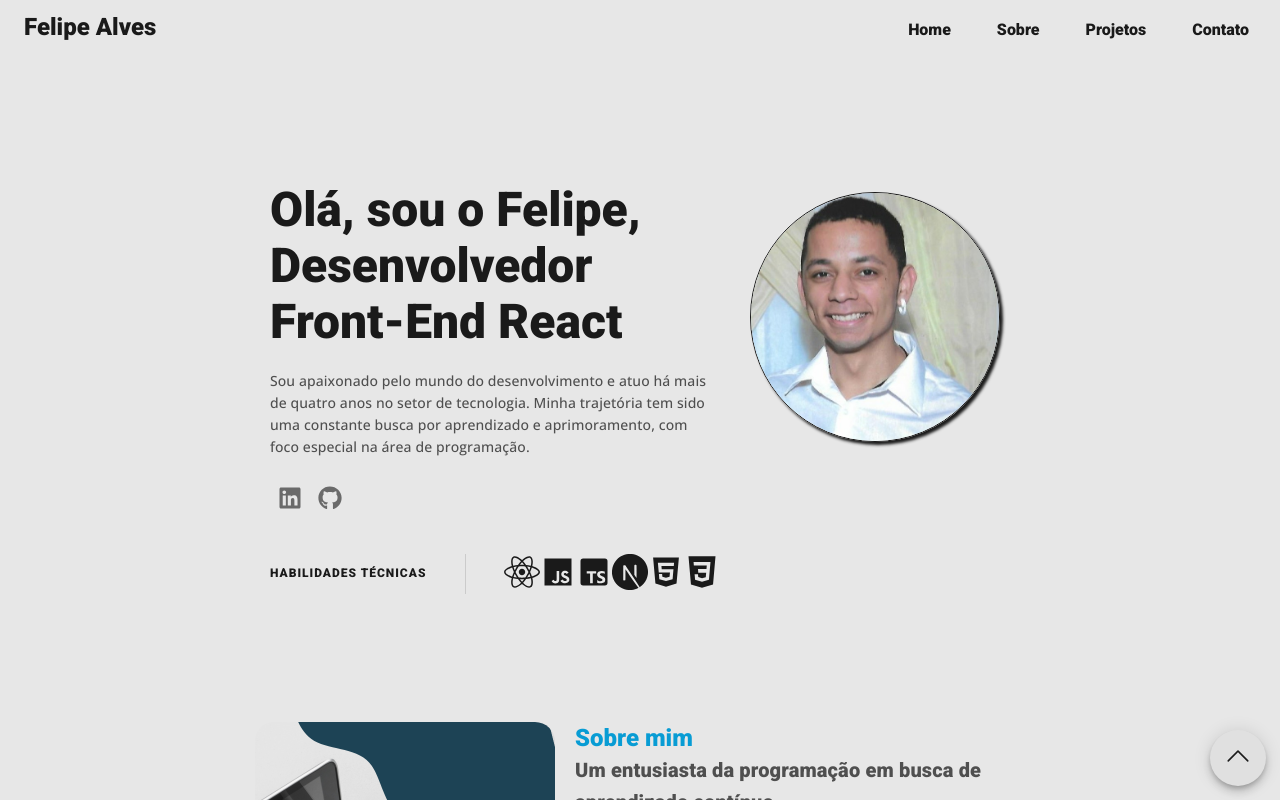
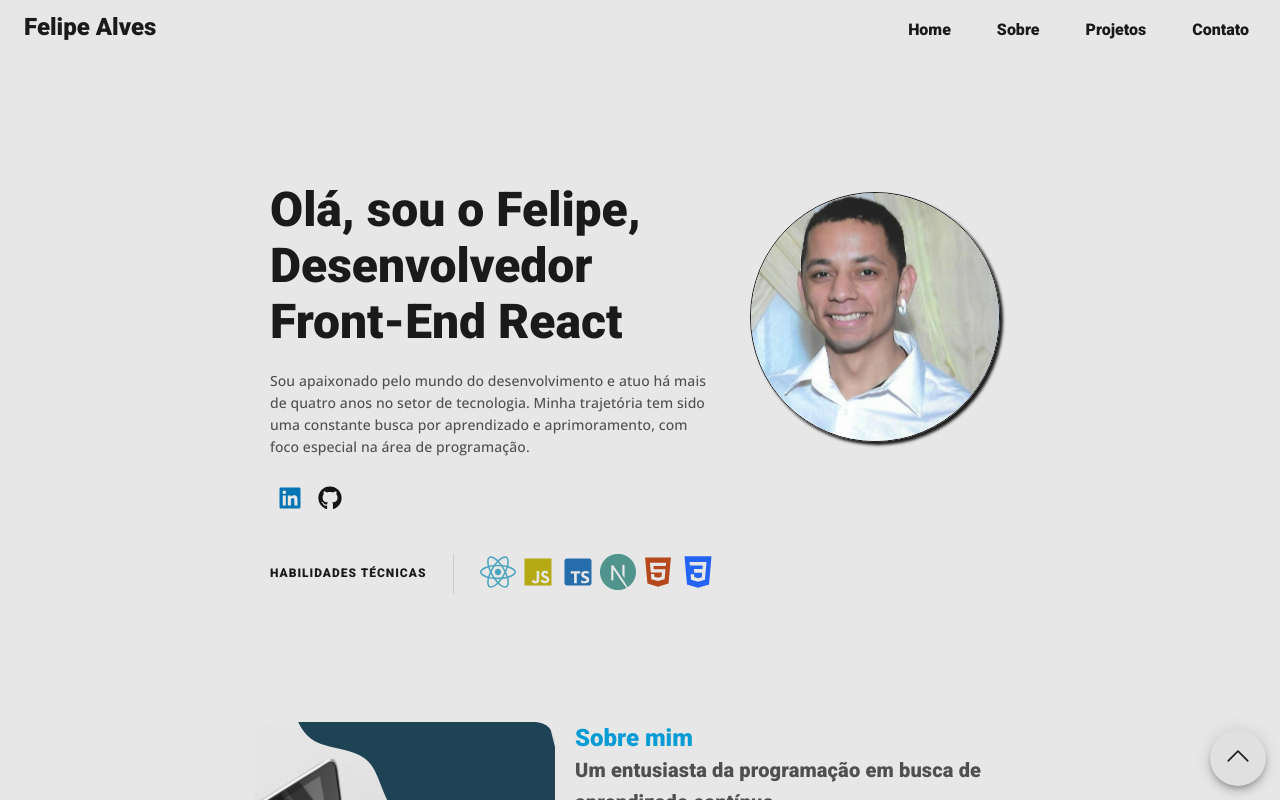
Before and after one commit to Felipe-alv-es/site-portifolio, a React (Create React App) app: page / in a window 1280 px wide. Shown: the top 800 px of the page. Built offline with nearby package versions, Linux system fonts and the light colour scheme.

Commit message:
chore(Home): added collors to icons in homePage

```diff
--- a/src/components/Contact/Contact.js
+++ b/src/components/Contact/Contact.js
@@ -24,7 +24,7 @@ export const Contact = () => {
         }}
       >
         <Box>
-          <Typography fontFamily={"roboto"} variant="h7">
+          <Typography fontFamily={"roboto"} variant="h7" color={"#089cd4"}>
             Cidade
           </Typography>
           <Typography
@@ -36,7 +36,7 @@ export const Contact = () => {
           </Typography>
         </Box>
         <Box>
-          <Typography fontFamily={"roboto"} variant="h7">
+          <Typography fontFamily={"roboto"} variant="h7" color={"#089cd4"}>
             Email
           </Typography>
           <Typography
--- a/src/components/Home/Home.js
+++ b/src/components/Home/Home.js
@@ -29,12 +29,12 @@ import FelipeAlves from "../../assets/images/FelipeAlves.jpg";
 
 const Home = () => {
   const techSkillsOptions = [
-    { text: "React", icon: <FaReact /> },
-    { text: "JavaScript", icon: <BiLogoJavascript /> },
-    { text: "TypeScript", icon: <BiLogoTypescript /> },
-    { text: "NextJs", icon: <SiNextdotjs /> },
-    { text: "Html5", icon: <AiFillHtml5 /> },
-    { text: "Css3", icon: <IoLogoCss3 /> },
+    { text: "React", icon: <FaReact color="#4BA4BD" /> },
+    { text: "JavaScript", icon: <BiLogoJavascript color="#B5AA14" /> },
+    { text: "TypeScript", icon: <BiLogoTypescript color="#266DAB" /> },
+    { text: "NextJs", icon: <SiNextdotjs color="#51948E" /> },
+    { text: "Html5", icon: <AiFillHtml5 color="#B5491B" /> },
+    { text: "Css3", icon: <IoLogoCss3 color="#2464f4" /> },
   ];
 
   return (
@@ -69,10 +69,10 @@ const Home = () => {
             href="https://www.linkedin.com/in/felipe-alves-oliveira/"
             target="_blank"
           >
-            <FaLinkedin />
+            <FaLinkedin color="#0474b4" />
           </IconButton>
           <IconButton href="https://github.com/Felipe-alv-es" target="_blank">
-            <FaGithub />
+            <FaGithub color="#141414" />
           </IconButton>
         </Box>
         <Box sx={getTechnicalSkillsStyle}>
@@ -83,7 +83,11 @@ const Home = () => {
           <Box>
             {techSkillsOptions.map((item) => (
               <Tooltip arrow title={item.text}>
-                <Icon key={item.text} fontSize="large">
+                <Icon
+                  key={item.text}
+                  fontSize="large"
+                  sx={{ marginRight: "4px" }}
+                >
                   {item.icon}
                 </Icon>
               </Tooltip>
```
